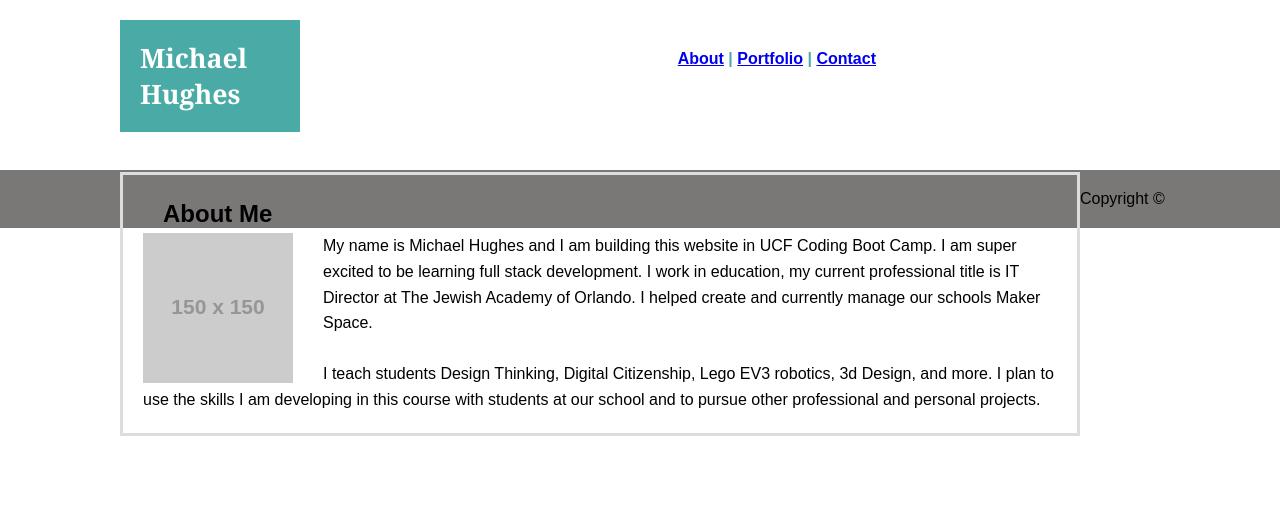
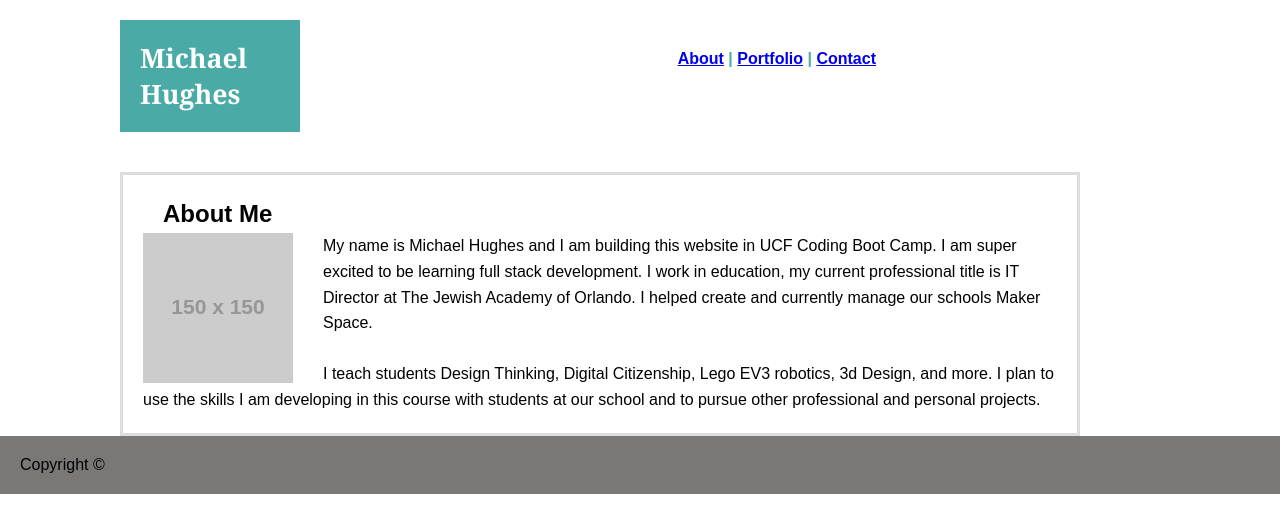
Before and after one commit to hughescoding/Basic-Portfolio, a plain HTML site: page index.html in a window 1280 px wide. Drawn offline with Linux system fonts and the light colour scheme; placeholder pictures from the web are drawn by us.

Commit message:
footer work

```diff
--- a/assets/css/styles.css
+++ b/assets/css/styles.css
@@ -62,8 +62,8 @@ h2 {
     margin-right: 30px;
 }
 .foot {
+    clear:both;
     padding: 20px;
     background-color: rgb(122, 119, 119);
     font-family: 'Arial', 'Helvetica Neue', Helvetica, sans-serif;
-    clear: all;
   }
```
